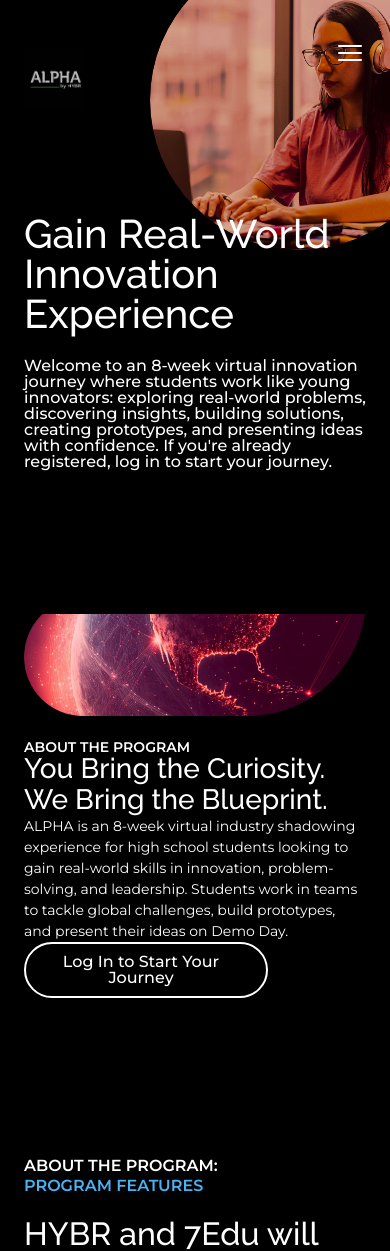
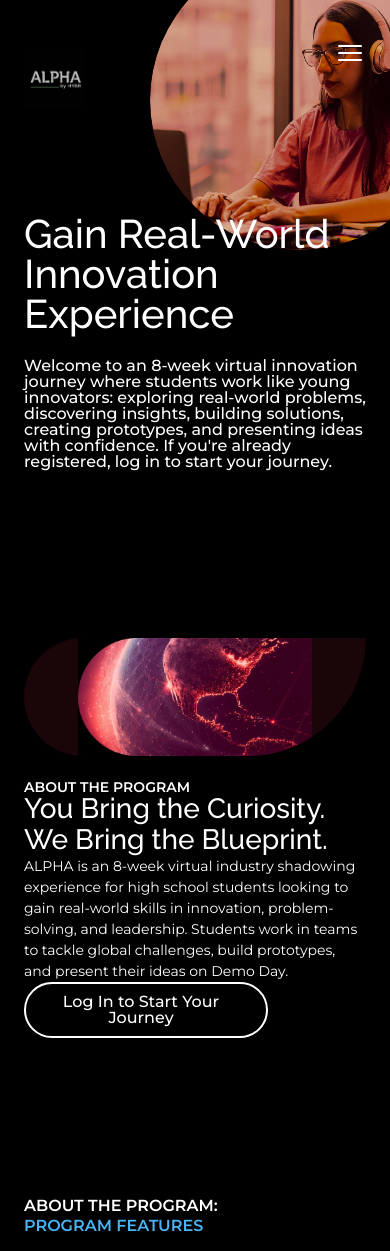
Before and after one commit to brite222/hybr, a React (Vite) app in the folder hybrrrr/: page / in a window 390 px wide. Shown: the top 1251 px of the page. Built offline with nearby package versions, Linux system fonts and the light colour scheme; no server answers.

Commit message:
Fixed Sector

```diff
--- a/hybrrrr/src/styles/mobile.css
+++ b/hybrrrr/src/styles/mobile.css
@@ -205,25 +205,30 @@
     gap: 24px !important;
   }
 
+#about, section#about {
+  padding: 24px 24px 80px 24px !important;  /* small top gap, normal bottom rhythm */
+  display: flex !important;
+  flex-direction: column !important;
+  align-items: center !important;
+  background: #000 !important;
+  margin: 0 !important;
+  width: 100% !important;
+  max-width: 100% !important;
+  box-sizing: border-box !important;
+  gap: 24px !important;
+}
+
 #about .about-image {
   width: 100% !important;
   max-width: 342px !important;
   height: 118px !important;
-  margin: -96px auto 0 auto !important;
+  margin: 0 auto !important;   /* ← no more negative margin hack */
   padding: 0 !important;
   overflow: hidden !important;
   border-radius: 1000px 0 2000px 1000px !important;
   background: #1a0508 !important;
   order: -1 !important;
 }
-
-  #about .about-img {
-    width: 100% !important;
-    height: 100% !important;
-    object-fit: cover !important;
-    display: block !important;
-    margin: 0 !important;
-  }
 
   #about .about-content {
     display: flex !important;
```
